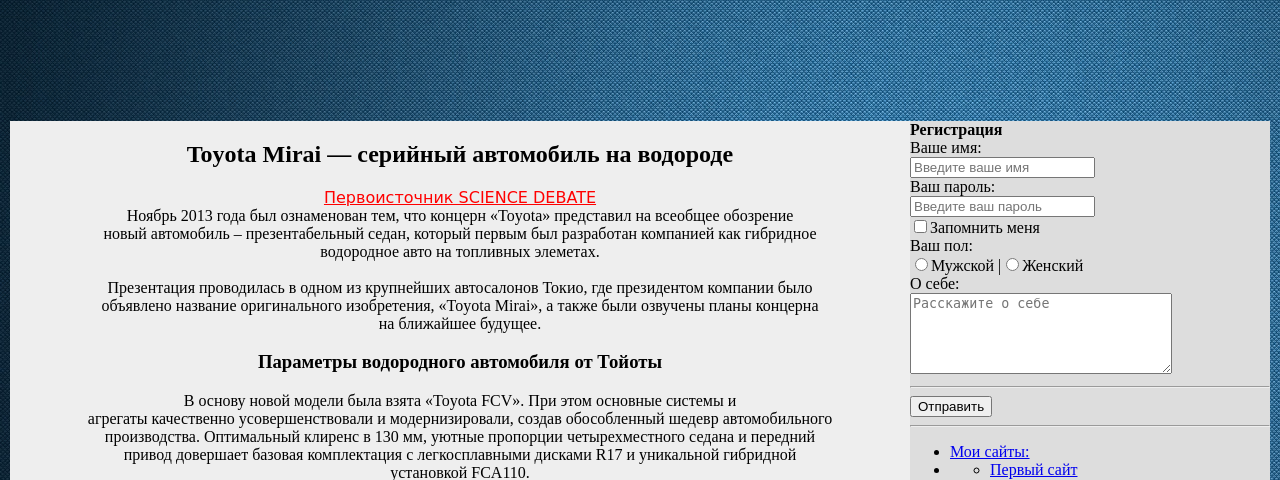
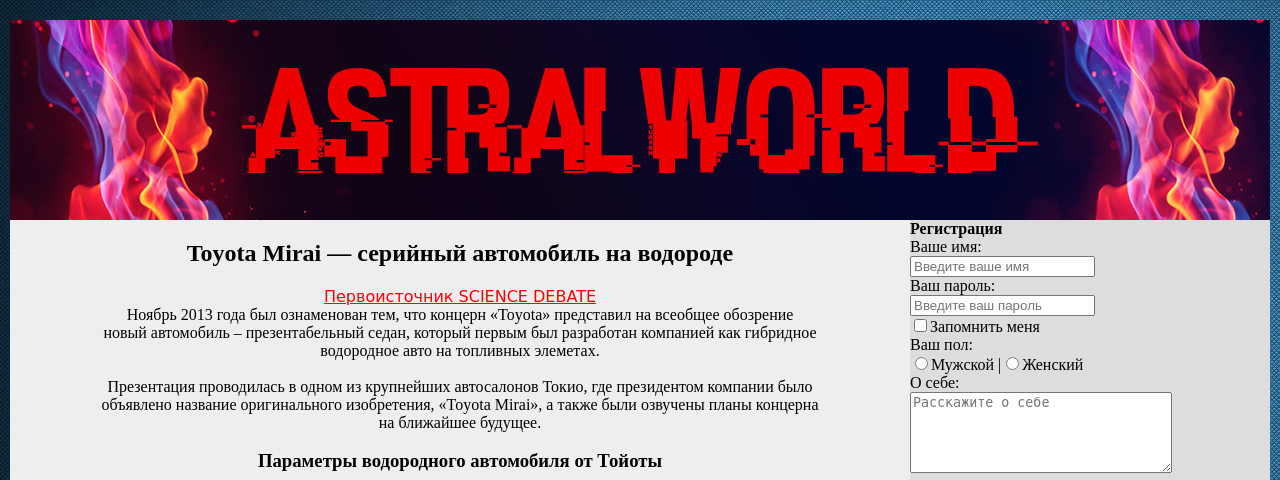
Before and after one commit to BADSanta5/BADSanta5.github.io, a PHP site: page / in a window 1280 px wide. Shown: the top 480 px of the page. Run offline with PHP 8.4, Linux system fonts and the light colour scheme.

Commit message:
Update style.css

```diff
--- a/style.css
+++ b/style.css
@@ -9,3 +9,9 @@ body {
 	 color: red;
 	 font-family: cursive;
  }
+#header {
+    height: 200px;
+    background-image: url(photo/shapka.png);
+
+
+}
```
